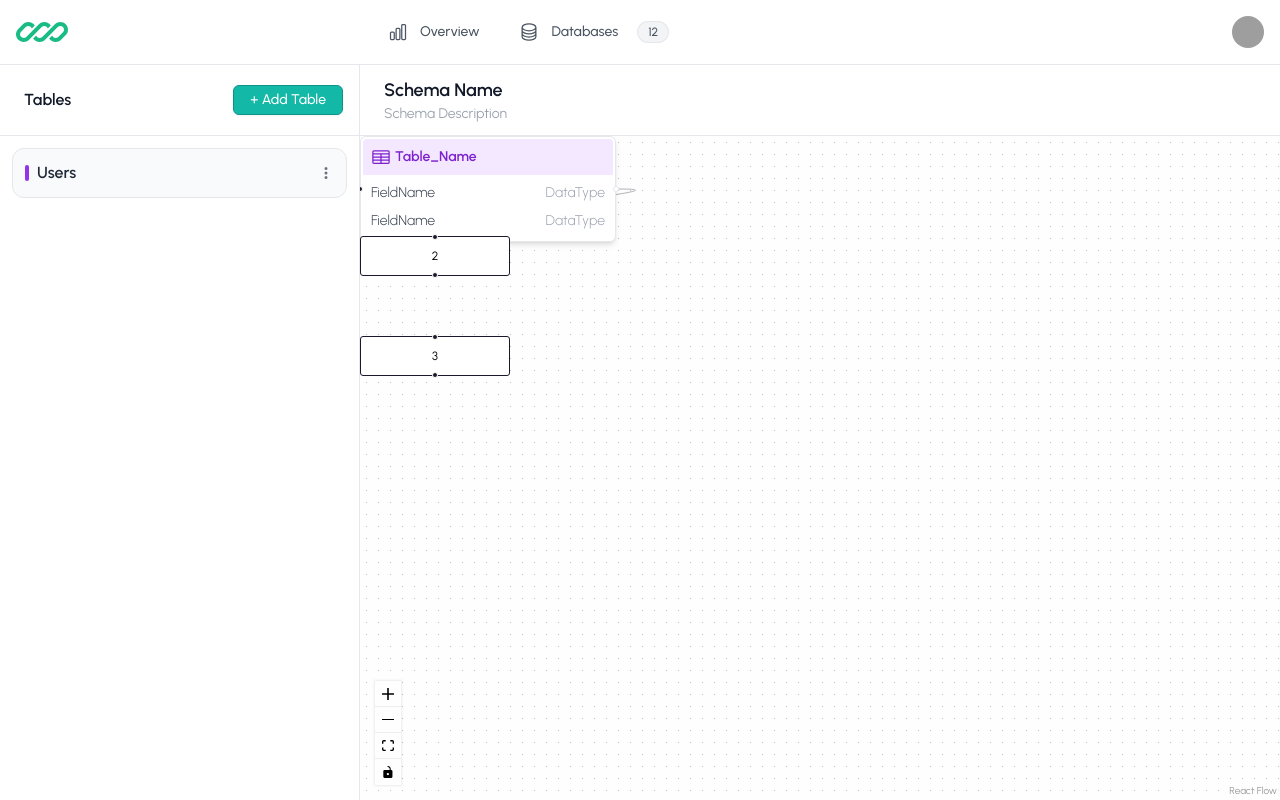
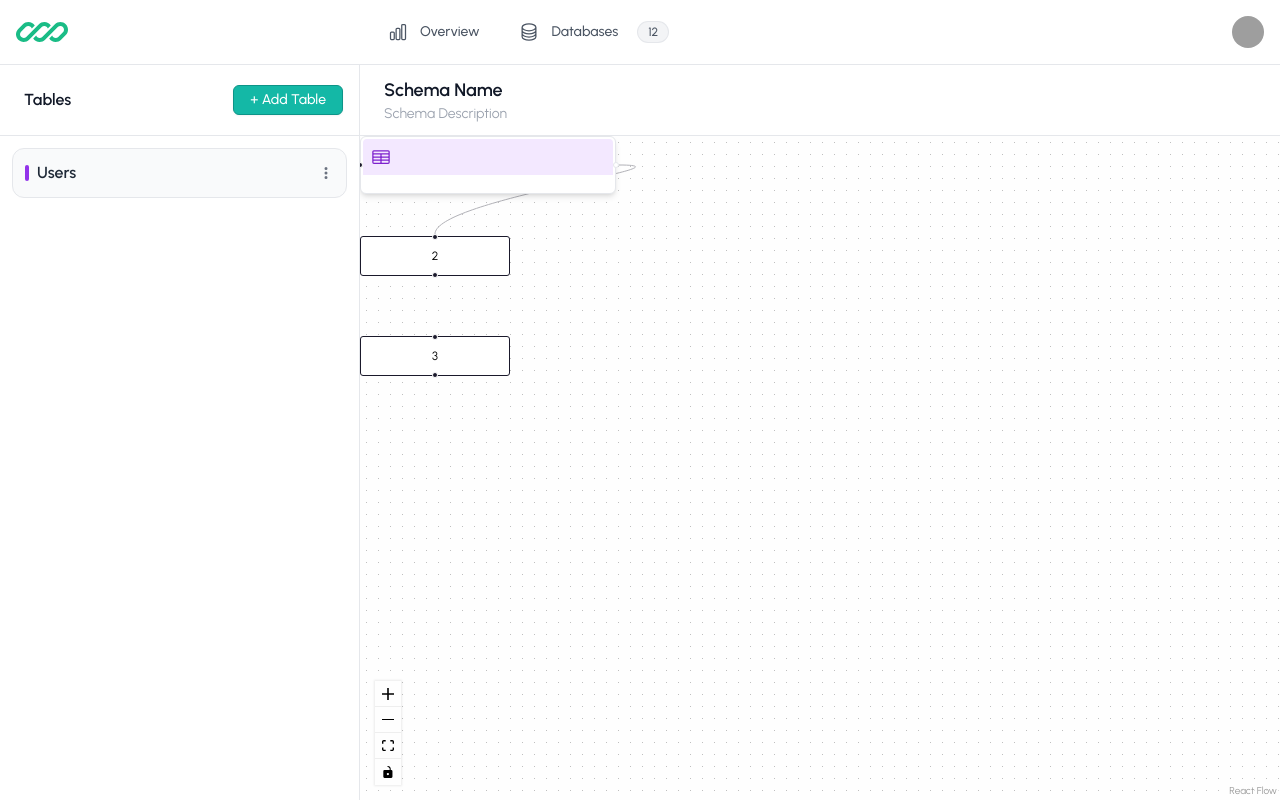
Before and after one commit to Dadci/db-diagrams, a React (Vite) app: page / in a window 1280 px wide. Built offline with nearby package versions, Linux system fonts and the light colour scheme; grey boxes are pictures that could not be loaded.

Commit message:
crud of tables

```diff
--- a/src/components/CustomNode.jsx
+++ b/src/components/CustomNode.jsx
@@ -2,28 +2,25 @@ import React, { memo } from 'react';
 import { Handle, Position } from '@xyflow/react';
 import { TableCellsIcon } from '@heroicons/react/24/outline';
 
+const CustomNode = ({ data }) => {
+    const { name, fields = [] } = data;
 
-const CustomNode = () => {
     return (
-        <div className='border border-gray-200 rounded-md  w-64 flex-col shadow-md p-[2px] bg-white '>
+        <div className='border border-gray-200 rounded-md w-64 flex-col shadow-md p-[2px] bg-white'>
             <div className="bg-purple-100 font-semibold p-2 text-purple-700 rounded-t-[4px] flex items-center gap-1">
                 <TableCellsIcon className="w-5 h-5" />
-                <p className='text-sm'>Table_Name</p>
-
+                <p className='text-sm'>{name}</p>
             </div>
             <div className='p-2 text-sm text-gray-700 bg-white space-y-2'>
-                <div className='flex items-center justify-between text-sm font-light'>
-                    <p className='text-gray-700'> FieldName</p>
-                    <p className='text-gray-400'> DataType</p>
-                </div>
-                <div className='flex items-center justify-between text-sm font-light'>
-                    <p className='text-gray-700'> FieldName</p>
-                    <p className='text-gray-400'> DataType</p>
-                </div>
+                {fields.map((field) => (
+                    <div key={field.id} className='flex items-center justify-between text-sm font-light'>
+                        <p className='text-gray-700'>{field.name}</p>
+                        <p className='text-gray-400'>{field.type}</p>
+                    </div>
+                ))}
             </div>
-
             <Handle type="target" position={Position.Left} className="bg-gray-600 w-16" />
-            <Handle type="source" position={Position.Right} className="!bg-white border !border-gray-200  " />
+            <Handle type="source" position={Position.Right} className="!bg-white border !border-gray-200" />
         </div>
     )
 }
--- a/src/components/Table.jsx
+++ b/src/components/Table.jsx
@@ -2,6 +2,8 @@ import React from 'react'
 import { EllipsisVerticalIcon } from '@heroicons/react/16/solid'
 import { WindowIcon } from '@heroicons/react/24/outline'
 import { useState } from 'react'
+import { addField } from '../store/tableSlice'
+import { useDispatch } from 'react-redux'
 
 const Table = () => {
     const [isOpen, setIsOpen] = useState(false)
@@ -19,7 +21,7 @@ const Table = () => {
     }
 
     const addField = () => {
-        setNewField([...newField, { name: '', type: '' }])
+        setNewField ([...newField, { name: '', type: '' }])
     }
 
     const handleOpen = () => {
```
